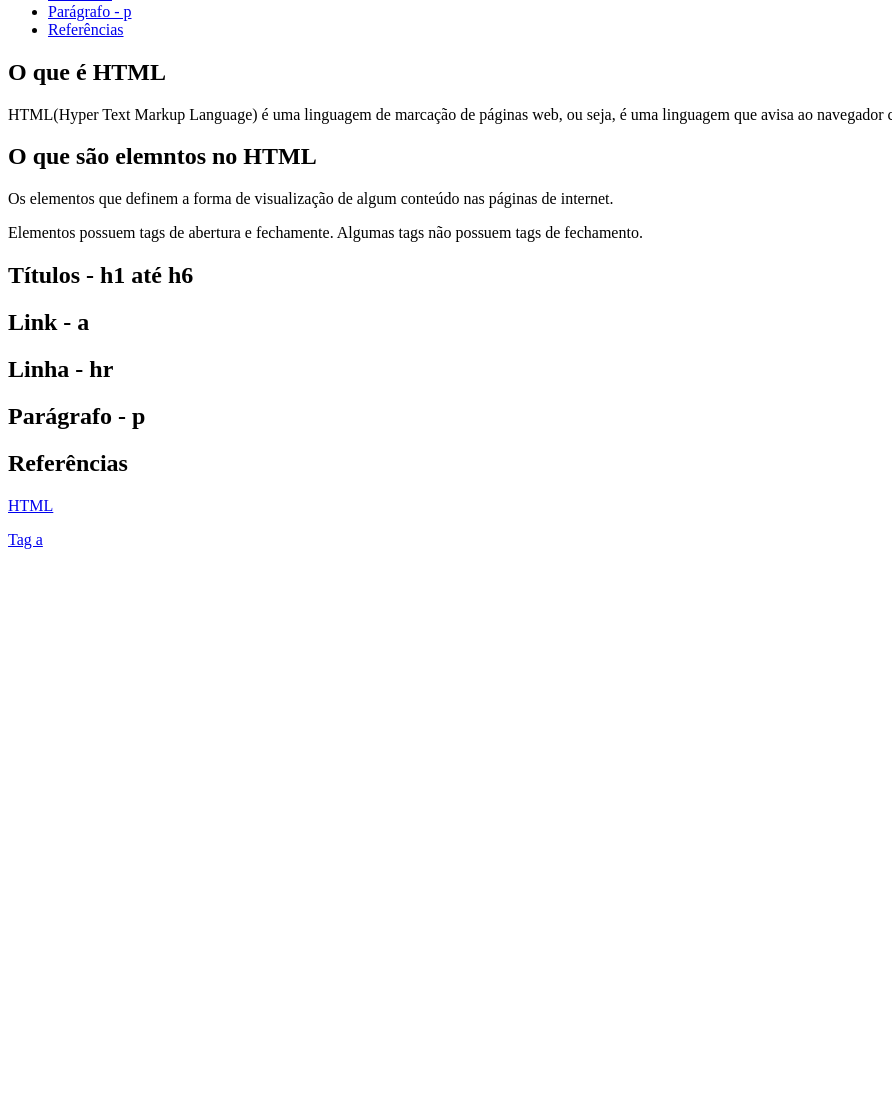
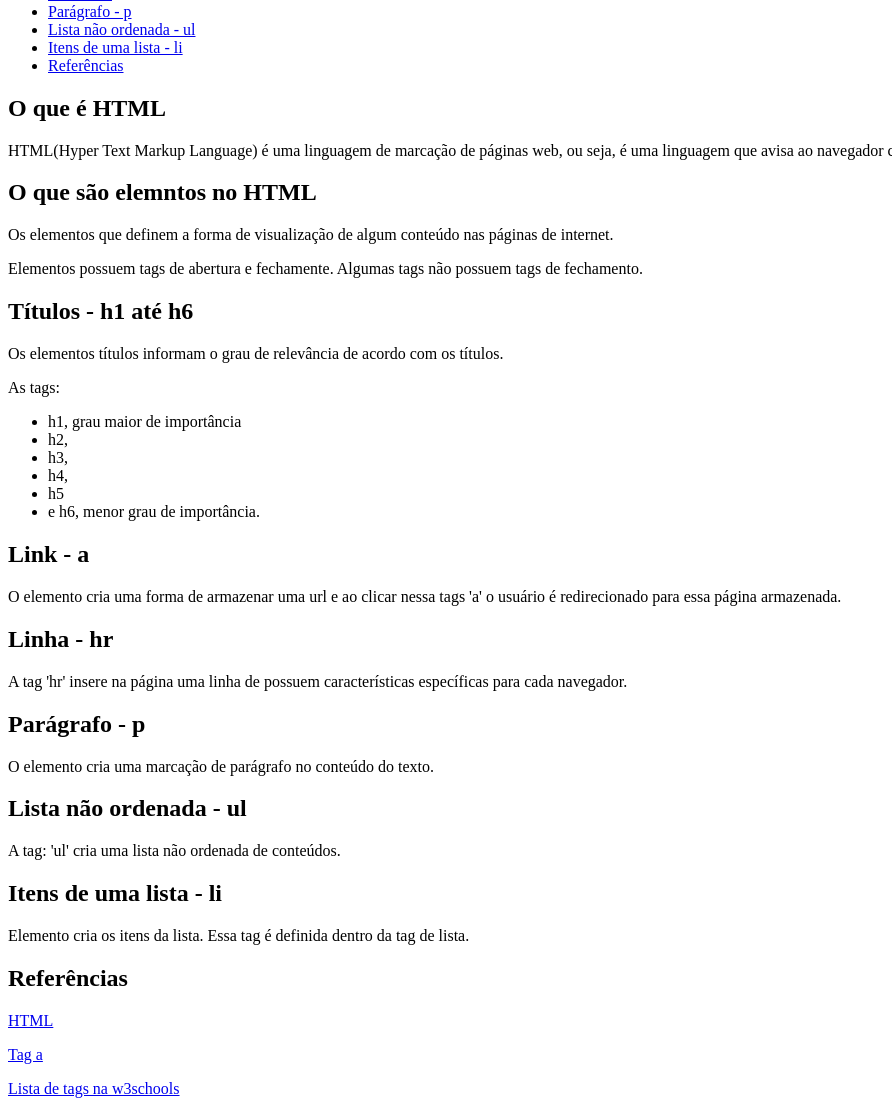
Before and after one commit to DeyvedAntonio/projeto_01, a plain HTML site: page index.html in a window 1280 px wide. Shown: the part 236-1350 px from the top of the page, without its empty margins (0-892 px from the left). Before the commit the page ends 801 px from the top, so only its background shows below. Drawn offline with Linux system fonts and the light colour scheme.

Commit message:
feat: conclusão do projeto.

```diff
--- a/index.html
+++ b/index.html
@@ -16,6 +16,8 @@
         <li><a href="#link">Link - a</a></li>
         <li><a href="#linha">Linha - hr</a></li>
         <li><a href="#paragrafo">Parágrafo - p</a></li>
+        <li><a href="#lista">Lista não ordenada - ul</a></li>
+        <li><a href="#itens">Itens de uma lista - li</a></li>
         <li><a href="#ref">Referências</a></li>
     </ul>
     <h2 id="html">O que é HTML</h2>
@@ -25,13 +27,31 @@
     <p>Os elementos que definem a forma de visualização de algum conteúdo nas páginas de internet.</p>
     <p>Elementos possuem tags de abertura e fechamente. Algumas tags não possuem tags de fechamento.</p>
     <h2 id="titulos">Títulos - h1 até h6</h2>
-    <p></p>
+    <p>Os elementos títulos informam o grau de relevância de acordo com os títulos.</p>
+    <p>As tags:
+        <ul>
+            <li>h1, grau maior de importância</li>
+            <li>h2,</li>
+            <li>h3,</li>
+            <li>h4,</li>
+            <li>h5</li>
+            <li>e h6, menor grau de importância.</li>
+        </ul>
+    </p>
     <h2 id="link">Link - a</h2>
+    <p>O elemento cria uma forma de armazenar uma url e ao clicar nessa tags 'a' o usuário é redirecionado para essa página armazenada.</p>
     <h2 id="linha">Linha - hr</h2>
+    <p>A tag 'hr' insere na página uma linha de possuem características específicas para cada navegador.</p>
     <h2 id="paragrafo">Parágrafo - p</h2>
+    <p>O elemento cria uma marcação de parágrafo no conteúdo do texto.</p>
+    <h2 id="lista">Lista não ordenada - ul</h2>
+    <p>A tag: 'ul' cria uma lista não ordenada de conteúdos.</p>
+    <h2 id="itens">Itens de uma lista - li</h2>
+    <p>Elemento cria os itens da lista. Essa tag é definida dentro da tag de lista.</p>
     <h2 id="ref">Referências</h2>
     <p><a href="https://www.w3schools.com/html/html_intro.asp">HTML</a></p>
     <p><a href="https://www.w3schools.com/tags/tag_a.asp">Tag a</a></p>
+    <p><a href="https://www.w3schools.com/tags/default.asp">Lista de tags na w3schools</a></p>
 
 </body>
 </html>
```
